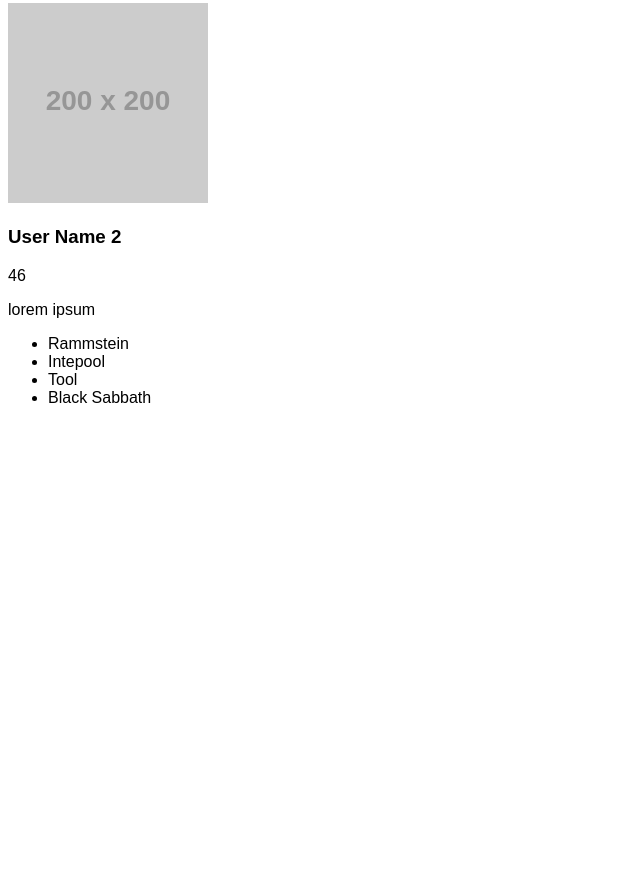
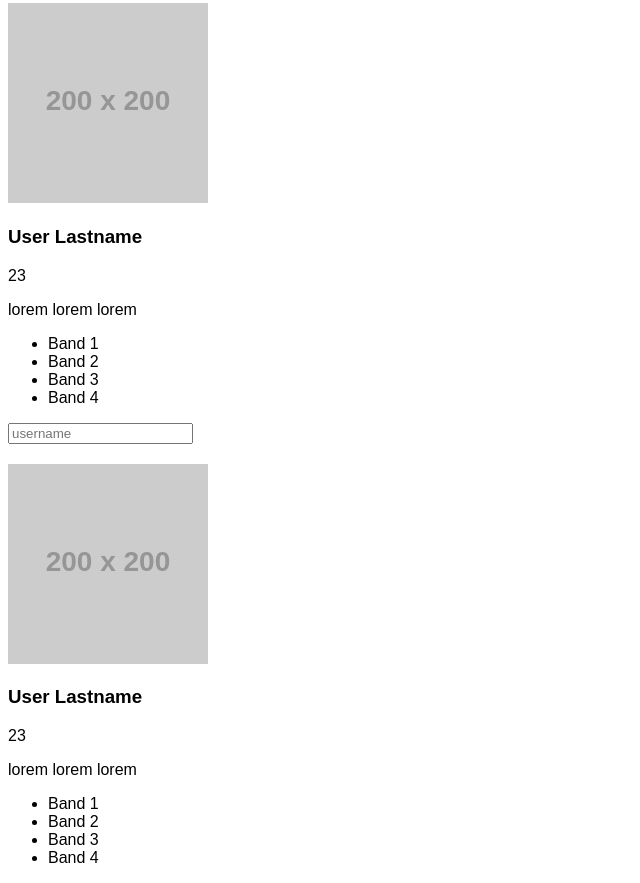
Before and after one commit to Astrid-Itzel/AprendienDOM1, a plain HTML site: page index.html in a window 1280 px wide. Shown: the part 506-1389 px from the top of the page, without its empty margins (0-640 px from the left). Before the commit the page ends 929 px from the top, so only its background shows below. Drawn offline with Linux system fonts and the light colour scheme; placeholder pictures from the web are drawn by us.

Commit message:
"segundos cambios"

```diff
--- a/cards.js
+++ b/cards.js
@@ -12,13 +12,23 @@ fav_music:{
 
 const USER2 = {
     id: 2,
-    username: "User Name 2",
-    description: "lorem ipsum",
-    age: "46",
+    username: "User Lastname",
+    description: "lorem lorem lorem",
+    age: "23",
     fav_music:{
         bands: ["Band 1","Band 2","Band 3","Band 4"],
     },
     };
+
+    const USER3 = {
+        id: 3,
+        username: "User Name 2",
+        description: "lorem ipsum",
+        age: "46",
+        fav_music:{
+            bands: ["Band 1","Band 2","Band 3","Band 4"],
+        },
+        };
 
 //Crear la primera tarjeta
 //Selectores
@@ -81,7 +91,7 @@ card.append(cardTitleElement, cardAgeElement, cardDescElement, cardFavMusic);
     cardDescElement2.textContent = USER2.description;
 
     //Poblar cardFavMusic
-    USER.fav_music.bands.forEach(band => {
+    USER2.fav_music.bands.forEach(band => {
         const bandElement = document.createElement("li");
         bandElement.textContent = band;
         cardFavMusic2.appendChild(bandElement);
@@ -91,3 +101,39 @@ card.append(cardTitleElement, cardAgeElement, cardDescElement, cardFavMusic);
     //Renderizar = mostrarlos en pantalla
     cardImgContainer2.appendChild(imageElement2);
     card2.append(cardTitleElement2, cardAgeElement2, cardDescElement2, cardFavMusic2);
+
+    /////////////////////////////
+
+
+    //Selectores
+    const card3 = document.getElementById("card-container3");
+    const cardImgContainer3 = document.getElementById ("card-img-container3");
+
+    // Crear ELEMENTO img
+    const imageElement3 = document.createElement("img");
+    imageElement3.src = IMAGE_URL;
+    imageElement3.alt = "User profile photo";
+
+    //Creamos elemento título -> card
+    const cardTitleElement3 = document.createElement("h3");
+    cardTitleElement.classList.add("card-title");
+    const cardAgeElement3 = document.createElement("p");
+    const cardDescElement3 = document.createElement("p");
+    const cardFavMusic3 = document.createElement("ul");
+
+    //Poblar
+    cardTitleElement3.textContent = USER2.username;
+    cardAgeElement3.textContent = USER2.age;
+    cardDescElement3.textContent = USER2.description;
+
+    //Poblar cardFavMusic
+    USER3.fav_music.bands.forEach(band => {
+        const bandElement = document.createElement("li");
+        bandElement.textContent = band;
+        cardFavMusic3.appendChild(bandElement);
+    });
+
+
+    //Renderizar = mostrarlos en pantalla
+    cardImgContainer3.appendChild(imageElement3);
+    card3.append(cardTitleElement3, cardAgeElement3, cardDescElement3, cardFavMusic3);
--- a/index.html
+++ b/index.html
@@ -35,5 +35,17 @@
     </div>
 
 
+    <input id="username-input3" type="text" name="username" value="" placeholder="username">
+    <p id="p3" class="text"></p>
+
+    <h2 class="subtitle"></h2>
+    <h2 class="subtitle"></h2>
+
+    <div id="container3" class="container" >
+        <div  id="card-container3" class="card">
+            <div id="card-img-container3" class="card-img-container"></div>
+        </div>
+    </div>
+
 </body>
 </html>
--- a/main.js
+++ b/main.js
@@ -18,7 +18,7 @@ textInput.addEventListener("input", (e) => {
 })
 //datos caracteres individuales/ value , el texto completo que se introcuce
 
-const p2 = document.getElementById("p2");//p1 es solo el nombre que estoy asignando a la variable
+const p2 = document.getElementById("p2");
 const h2list2 = document.getElementsByClassName("subtitle");
 const textInput2 = document.getElementById("username-input2");
 
@@ -28,3 +28,15 @@ const elementB = document.querySelector(".subtitle"); // . para clase
 console.log(p2);
 console.log(h2list2);
 console.log(textInput2);
+
+
+const p3 = document.getElementById("p3");
+const h2list3 = document.getElementsByClassName("subtitle");
+const textInput3 = document.getElementById("username-input3");
+
+const elementA3 = document.querySelector("#p3"); // # para id
+const elementB3 = document.querySelector(".subtitle"); // . para clase
+
+console.log(p3);
+console.log(h2list3);
+console.log(textInput3);
```
